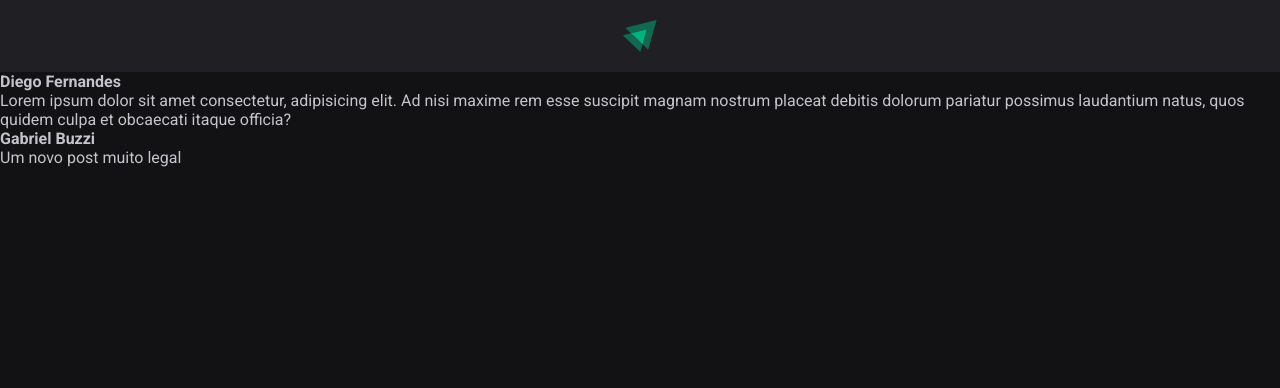
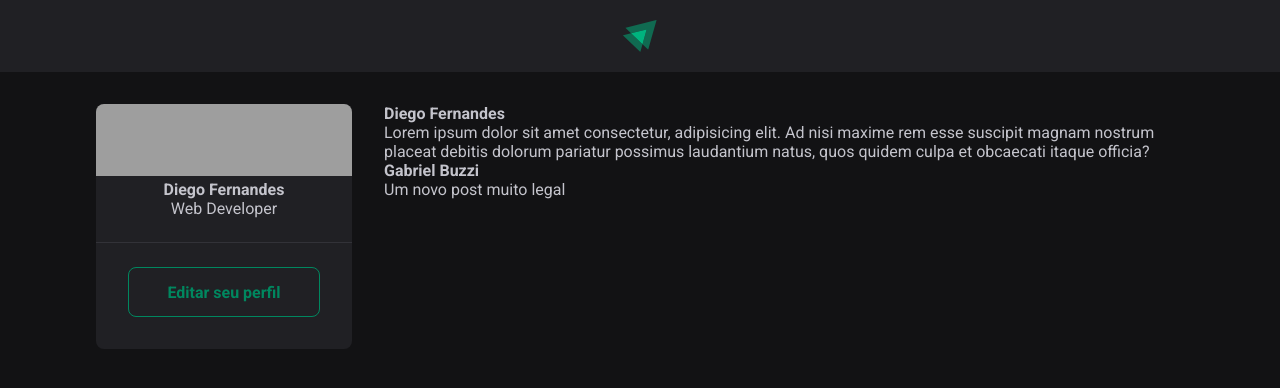
Before and after one commit to ysdor/fundamentos-reactjs, a React (Vite) app: page / in a window 1280 px wide. Shown: the top 388 px of the page. Built offline with nearby package versions, Linux system fonts and the light colour scheme; grey boxes are pictures that could not be loaded.

Commit message:
estrutura da aplicação - componente: sidebar

```diff
--- a/src/App.jsx
+++ b/src/App.jsx
@@ -1,5 +1,8 @@
 import { Header } from './components/Header'
+import { Sidebar } from './components/Sidebar'
 import { Post } from './Post'
+
+import styles from './App.module.css'
 
 import './global.css'
 
@@ -8,6 +11,10 @@ export function App() {
     <div>
       <Header />
 
+      <div className={styles.wrapper}>
+        <Sidebar />
+
+        <main>
           <Post
             author="Diego Fernandes"
             content="Lorem ipsum dolor sit amet consectetur, adipisicing elit. Ad nisi maxime rem esse suscipit magnam nostrum placeat debitis dolorum pariatur possimus laudantium natus, quos quidem culpa et obcaecati itaque officia?"
@@ -17,6 +24,8 @@ export function App() {
             author="Gabriel Buzzi"
             content="Um novo post muito legal"
           />
+        </main>
+      </div>
     </div>
   )
 }
--- /dev/null
+++ b/src/App.module.css
@@ -0,0 +1,10 @@
+.wrapper {
+  max-width: 70rem;
+  margin: 2rem auto;
+  padding: 0 1rem;
+
+  display: grid;
+  grid-template-columns: 256px 1fr;
+  gap: 2rem;
+  align-items: flex-start;
+}
--- /dev/null
+++ b/src/components/Sidebar.jsx
@@ -0,0 +1,23 @@
+import styles from './Sidebar.module.css'
+
+export function Sidebar() {
+  return (
+    <aside className={styles.sidebar}>
+      <img
+        className={styles.cover}
+        src="https://images.unsplash.com/photo-1592424002053-21f369ad7fdb?ixlib=rb-4.0.3&ixid=MnwxMjA3fDB8MHxwaG90by1wYWdlfHx8fGVufDB8fHx8&auto=format&fit=crop&w=500&q=50"
+      />
+
+      <div className={styles.profile}>
+        <strong>Diego Fernandes</strong>
+        <span>Web Developer</span>
+      </div>
+
+      <footer>
+        <a href="#">
+          Editar seu perfil
+        </a>
+      </footer>
+    </aside>
+  )
+}
--- /dev/null
+++ b/src/components/Sidebar.module.css
@@ -0,0 +1,39 @@
+.sidebar {
+  background: var(--gray-800);
+  border-radius: 8px;
+  overflow: hidden;
+}
+
+.cover {
+  width: 100%;
+  height: 72px;
+  object-fit: cover;
+}
+
+.profile {
+  display: flex;
+  flex-direction: column;
+  align-items: center;
+}
+
+.sidebar footer {
+  border-top: 1px solid var(--gray-600);
+  margin-top: 1.5rem;
+  padding: 1.5rem 2rem 2rem;
+}
+
+.sidebar footer a {
+  background: transparent;
+  color: var(--green-500);
+  border: 1px solid var(--green-500);
+  border-radius: 8px;
+  height: 50px;
+  padding: 0 1.5rem;
+  font-weight: bold;
+  display: block;
+  text-decoration: none;
+
+  display: flex;
+  align-items: center;
+  justify-content: center;
+}
```
Lines whose indentation alone changed are shown as unchanged.
